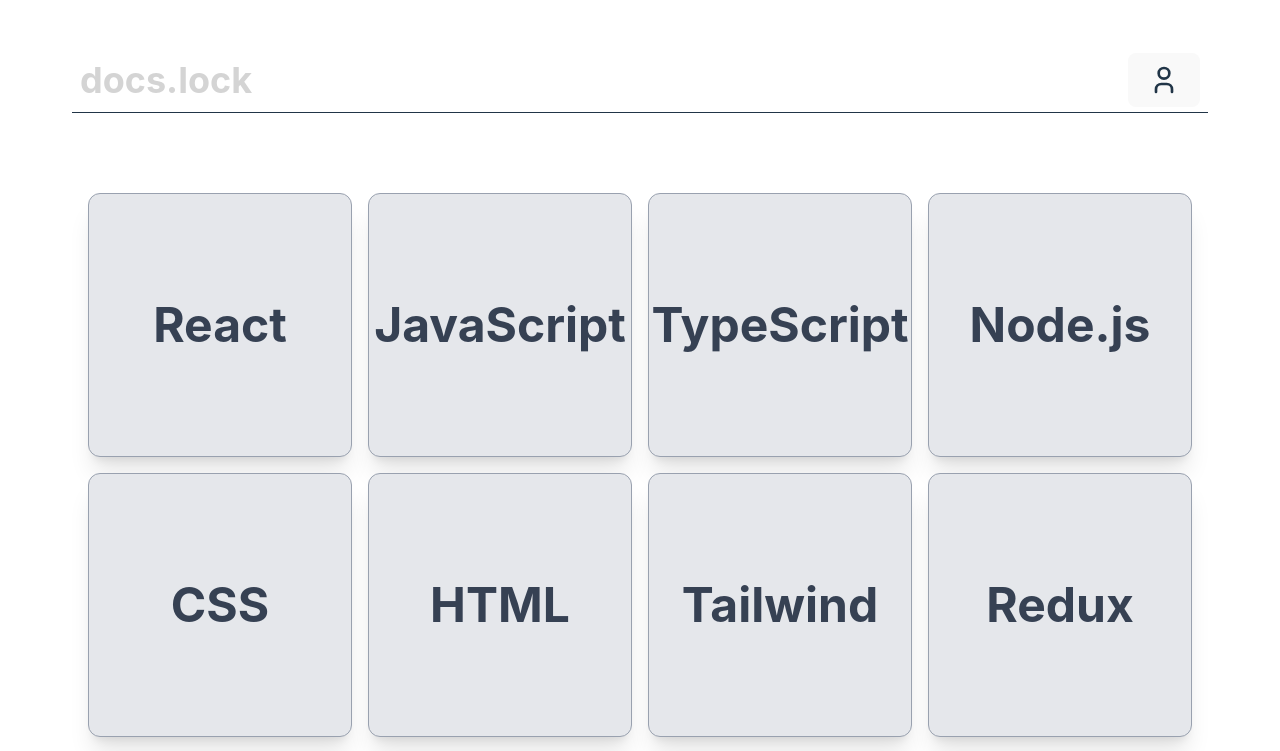
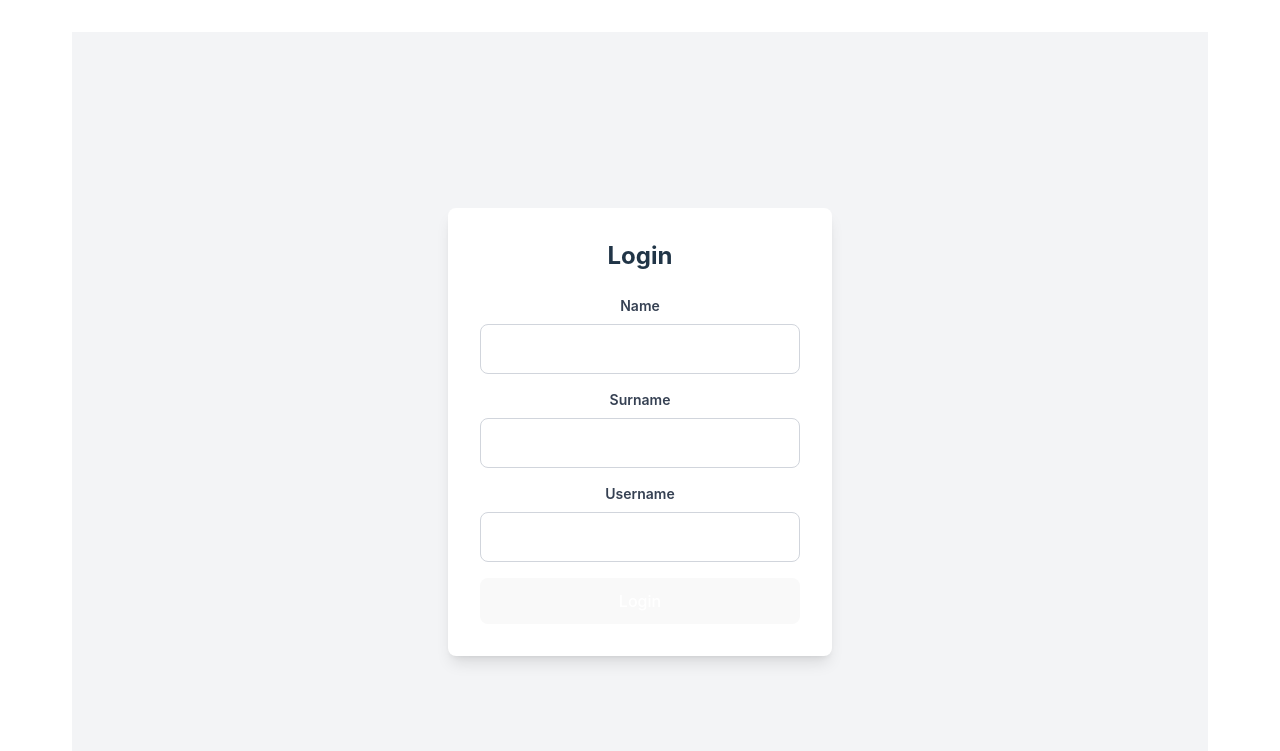
Before and after one commit to daniqss/docs-lock, a React (Vite) app in the folder client/: page / in a window 1280 px wide. Shown: the top 751 px of the page. Built offline with nearby package versions, Linux system fonts and the light colour scheme.

Commit message:
feat(client): add login page and routing

```diff
--- a/client/src/main.tsx
+++ b/client/src/main.tsx
@@ -5,10 +5,15 @@
 import { SessionProvider } from "./context/Session.tsx";
 import { createBrowserRouter, RouterProvider } from "react-router";
 import SkillPage from "./pages/SkillPage.tsx";
+import LoginPage from "./pages/LoginPage.tsx";
 
 const router = createBrowserRouter([
   {
     path: "/",
+    element: <LoginPage />,
+  },
+  {
+    path: "/home",
     element: <HomePage />,
     errorElement: <HomePage />,
   },
--- /dev/null
+++ b/client/src/pages/LoginPage.tsx
@@ -0,0 +1,78 @@
+import { useContext, useState } from 'react';
+import { SessionContext, SessionContextType } from '../context/Session';
+import { useNavigate } from 'react-router-dom';
+
+function Login() {
+  const { setUser } = useContext(SessionContext) as SessionContextType;
+  const navigate = useNavigate();
+  const [name, setName] = useState('');
+  const [surname, setSurname] = useState('');
+  const [github, setGithub] = useState('');
+  const [error, setError] = useState('');
+
+  const handleSubmit = (e: React.FormEvent<HTMLFormElement>) => {
+    e.preventDefault();
+    // Lógica de validación (ejemplo)
+    if (name === '' || surname === '' || github === '') {
+      setError('Todos los campos son obligatorios');
+    } else {
+        setError('');
+        // Si no hay error, setea el usuario con la información proporcionada
+        setUser({
+          name,
+          surname,
+          github,
+        });
+        navigate("/home");
+    }
+  };
+
+  return (
+    <div className="flex justify-center items-center min-h-screen bg-gray-100">
+      <div className="bg-white p-8 rounded-lg shadow-lg w-96">
+        <h2 className="text-2xl font-bold text-center mb-6">Login</h2>
+        <form onSubmit={handleSubmit}>
+          <div className="mb-4">
+            <label htmlFor="Name" className="block text-sm font-semibold text-gray-700">Name</label>
+            <input
+              type="Name"
+              id="Name"
+              value={name}
+              onChange={(e) => setName(e.target.value)}
+              className="w-full p-3 mt-2 border border-gray-300 rounded-lg focus:outline-none focus:ring-2 focus:ring-blue-500"
+            />
+          </div>
+          <div className="mb-4">
+            <label htmlFor="Surname" className="block text-sm font-semibold text-gray-700">Surname</label>
+            <input
+              type="Surname"
+              id="Surname"
+              value={surname}
+              onChange={(e) => setSurname(e.target.value)}
+              className="w-full p-3 mt-2 border border-gray-300 rounded-lg focus:outline-none focus:ring-2 focus:ring-blue-500"
+            />
+          </div>
+          <div className="mb-4">
+            <label htmlFor="username" className="block text-sm font-semibold text-gray-700">Username</label>
+            <input
+              type="username"
+              id="username"
+              value={github}
+              onChange={(e) => setGithub(e.target.value)}
+              className="w-full p-3 mt-2 border border-gray-300 rounded-lg focus:outline-none focus:ring-2 focus:ring-blue-500"
+            />
+          </div>
+          {error && <div className="text-red-500 text-sm mb-4">{error}</div>}
+          <button
+            type="submit"
+            className="w-full bg-blue-500 text-white py-3 rounded-lg hover:bg-blue-600 focus:outline-none focus:ring-2 focus:ring-blue-400"
+          >
+            Login
+          </button>
+        </form>
+      </div>
+    </div>
+  );
+}
+
+export default Login;
```
